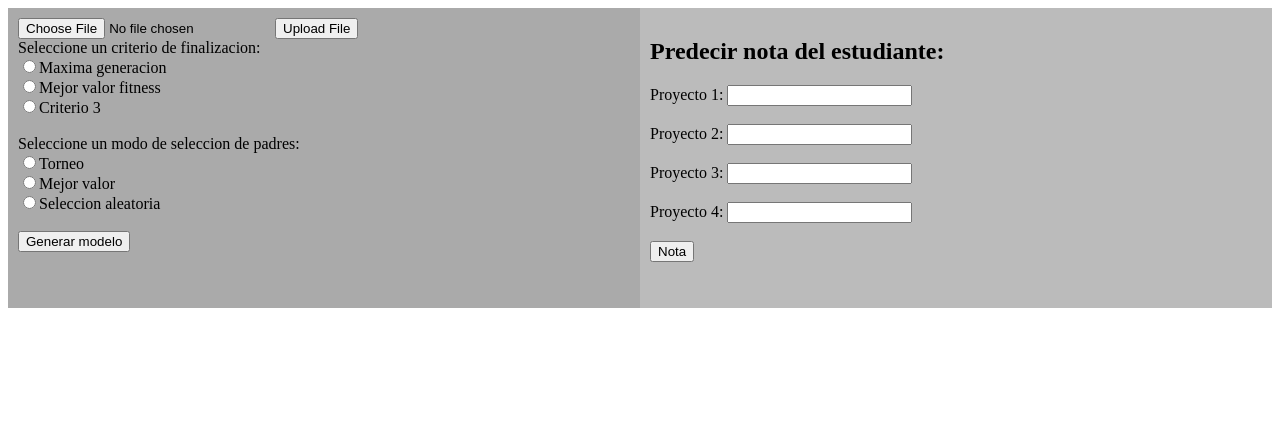
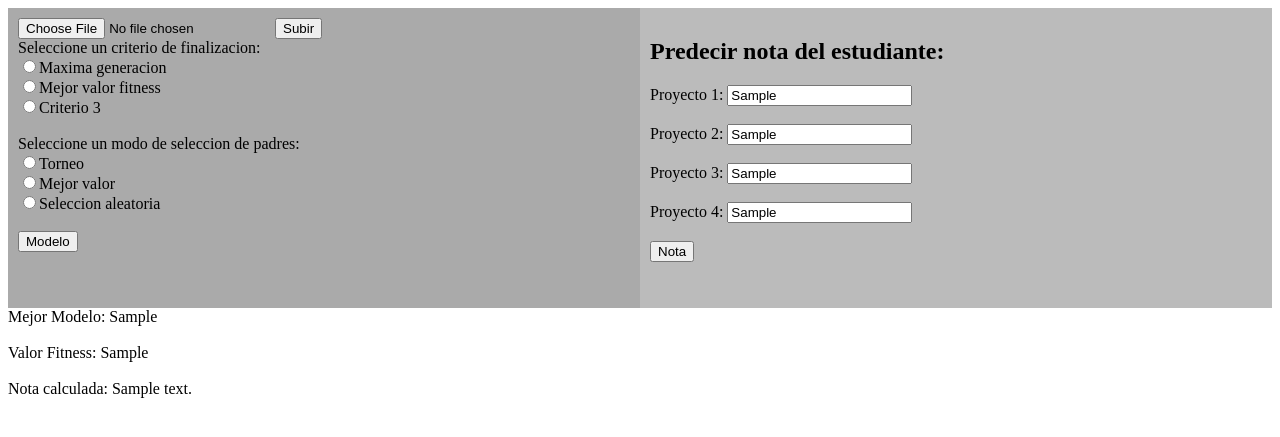
Before and after one commit to EliabLemus/IA_Practica1, a Flask app: template templates/form.html in a window 1280 px wide. Shown: the top 437 px of the page. Run offline with Flask 2, Linux system fonts and the light colour scheme; the template is opened without the code that fills it: most values are stand-ins (such as "Sample title", 1, 10 or a date in 2020).

Commit message:
add interaction calculated note

```diff
--- a/app.py
+++ b/app.py
@@ -2,17 +2,30 @@
 import csv
 import codecs
 from io import StringIO
-from genetic_algoritm import execute, printObject
+from genetic_algoritm import calculatedNote, execute, printObject,getBestSolution
+
 data_rows = []
 individuos = []
 finalization_criteria = {'max_generation': False,'best_value': False,'criteria_3': False}
 parents_choose = {'tournament': False,'best_value': False,'random': False}
-results = {'model_selected': ''}
+results = {}
+save_solution=[]
 # also importing the request module
 from flask import Flask, render_template, request, jsonify
 
 app = Flask(__name__)
 app.debug = True
+app.after_request
+def add_header(r):
+    """
+    Add headers to both force latest IE rendering engine or Chrome Frame,
+    and also to cache the rendered page for 10 minutes.
+    """
+    r.headers["Cache-Control"] = "no-cache, no-store, must-revalidate"
+    r.headers["Pragma"] = "no-cache"
+    r.headers["Expires"] = "0"
+    r.headers['Cache-Control'] = 'public, max-age=0'
+
 
 # # home route
 @app.route("/", methods=['GET', 'POST'])
@@ -26,17 +39,23 @@ def form():
            return render_template('form.html', fileName = ' ',file_content = 'hola',finalization_criteria=finalization_criteria,parents_choose=parents_choose)
 
     if request.method == 'POST':
-        if request.form.get('Generar modelo') == 'generate_model':
+        if request.form.get('Modelo') == 'Modelo' or request.form.get('Subir') == 'Subir':
+            print('generate+model')
+            if request.files['loadFile'].filename == '':
+                print('no file')
+                return render_template('form.html',file_content = 'hola',finalization_criteria=finalization_criteria,parents_choose=parents_choose,results=results)
                         # Request radio buttons
             finalization_criteria_value=request.form['finalization_criteria']
             parents_choose_value=request.form['choose_parents']
 
 
             parents_choose[parents_choose_value] = True
+
             finalization_criteria[finalization_criteria_value] = True
+            # print('father choose:', father_choose)
 
-            # print('father choose:', father_choose)
             f = request.files['loadFile']
+            print('f:',f)
             fstring = StringIO(f.read().decode())
             reader = csv.DictReader(fstring, delimiter=',')
             file_up =''
@@ -46,7 +65,7 @@ def form():
             print('finalization_criteria_value',finalization_criteria_value)
 
             options = {'parents_option': parents_choose_value, 'finalization_criteria_option': finalization_criteria_value}
-
+            results = {}
             results = execute(list_of_dicts,options=options)
 
 
@@ -54,13 +73,29 @@ def form():
 
         elif request.form.get('Nota') == 'Nota':
             #Projects score
+
             p1=request.form.get('proyecto1')
             p2=request.form.get('proyecto2')
             p3=request.form.get('proyecto3')
             p4=request.form.get('proyecto4')
-            print('p1,p2,p3,p4',p1,p2,p3,p4)
-            return render_template('form.html', fileName = ' ',file_content = 'hola',finalization_criteria=finalization_criteria,parents_choose=parents_choose)
+            model=request.form.get('hmodel_selected')
+            fitness=request.form.get('hfitness_value')
+
+
+            if model == None:
+                model=getBestSolution()
+            else:
+                new_model = model.strip("[").strip("]").split(",")
+                print('model:',new_model)
+                print('hmodel_selected:',new_model)
+                model=[float(i) for i in new_model]
+
+            result_score = calculatedNote(model,[float(p1),float(p2),float(p3),float(p4)])
+            results = {'calculated_note': result_score,'fitness_value': fitness, 'model_selected': model,
+                       'proyecto1': p1, 'proyecto2': p2, 'proyecto3': p3, 'proyecto4': p4}
+            return render_template('form.html', fileName = ' ',file_content = 'hola',finalization_criteria=finalization_criteria,parents_choose=parents_choose,results=results)
         else:
             print(request.form)
             print('else')
-            return render_template('form.html', fileName = ' ',file_content = 'hola',finalization_criteria=finalization_criteria,parents_choose=parents_choose)
+            results = {}
+            return render_template('form.html', fileName = ' ',file_content = 'hola',finalization_criteria=finalization_criteria,parents_choose=parents_choose,results=results)
--- a/genetic_algoritm.py
+++ b/genetic_algoritm.py
@@ -1,7 +1,9 @@
 import random, functools, operator, math
 data_rows=[]
 # individuals_population=[]
-max_generations = 500
+max_generations = 100
+global_population = 500
+best_solution = [0.16394592305796651, 0.1371219182443406, 0.289936743604601, 0.40379898519615676]
 
 class Solution:
     def __init__(self, solution_proposed = [], fitnessValue = 0):
@@ -18,6 +20,8 @@ class Row:
 def getSolutions(low, high, size):
     return [random.uniform(low, high) for _ in range(size)]
 
+def getBestSolution():
+    return best_solution
 # Return an array of arrays with random values
 def getPopulation(numberOfSolutions, size):
     """
@@ -65,7 +69,7 @@ def fitnessValue(N=0,data_rows=[],solution=[]):
     return result
 
 
-def buildPopulation(file_rows=[],population=40):
+def buildPopulation(file_rows=[],population=global_population):
     """
     file_rows: Data from csv file
     population: number of initial population to work
@@ -219,7 +223,7 @@ def mutate(solution):
     return solution
 def execute(file_rows=[],population=20,options=[]):
     data_rows = file_rows
-    population = buildPopulation(file_rows=data_rows,population=100)
+    population = buildPopulation(file_rows=data_rows,population=global_population)
     generation = 0
     stop = check_criteria(generation,criteria_option=options['finalization_criteria_option'],population=population)
     while(stop != True):
@@ -232,8 +236,6 @@ def execute(file_rows=[],population=20,options=[]):
     population.sort(key=lambda x: x.fitnessValue, reverse=False)
     print('Menor valor fitness:',population[0].fitnessValue)
     printObject(population[0])
-    population.sort(key=lambda x: x.fitnessValue, reverse=True)
-    print('Mayor valor fitness:',population[0].fitnessValue)
     return {'model_selected': population[0].solution_proposed, 'fitness_value': population[0].fitnessValue}
 def test_function():
     parents=[]
--- a/templates/form.html
+++ b/templates/form.html
@@ -33,7 +33,7 @@
                 <div class="column" style="background-color:#aaa;">
                     <div>
                       <input type="file" name="loadFile" id="fileToUpload" >
-                      <input type="submit" value="Upload File" name="Upload File">
+                      <input type="submit" value="Subir" name="Subir">
                     </div>
                     <div>
                         Seleccione un criterio de finalizacion:<br>
@@ -47,22 +47,34 @@
                             <label><input type="radio" name="choose_parents" value="best_value" {%if parents_choose['best_value'] == True %}checked= True {% endif %}>Mejor valor</label><br>
                             <label><input type="radio" name="choose_parents" value="random" {%if parents_choose['random'] == True %}checked= True {% endif %}>Seleccion aleatoria</label><br><br>
                         </div>
-                    <input type="submit" name="Generar modelo" value="Generar modelo">
+                    <input type="submit" name="Modelo" value="Modelo">
                 </div>
                 <div class="column" style="background-color:#bbb;">
                         <h2>Predecir nota del estudiante:</h2>
                             <label for="fname">Proyecto 1:</label>
-                            <input type="text" id="proyecto1" name="proyecto1"><br><br>
+                            <input type="text" id="proyecto1" name="proyecto1" {%if results['proyecto1']%} value="{{results['proyecto1']}}" {% endif %}><br><br>
                             <label for="proyecto2">Proyecto 2:</label>
-                            <input type="text" id="proyecto2" name="proyecto2"><br><br>
+                            <input type="text" id="proyecto2" name="proyecto2" {%if results['proyecto2']%} value="{{results['proyecto2']}}" {% endif %}><br><br>
                             <label for="proyecto3">Proyecto 3:</label>
-                            <input type="text" id="proyecto3" name="proyecto3"><br><br>
+                            <input type="text" id="proyecto3" name="proyecto3" {%if results['proyecto3']%} value="{{results['proyecto3']}}" {% endif %}><br><br>
                             <label for="proyecto4">Proyecto 4:</label>
-                            <input type="text" id="proyecto4" name="proyecto4"><br><br>
+                            <input type="text" id="proyecto4" name="proyecto4" {%if results['proyecto4']%} value="{{results['proyecto4']}}" {% endif %}><br><br>
                 <div>
                 <input type="submit" name="Nota" value="Nota">
                 </div>
                 </div>
           </form>
+          {%if results['model_selected'] %}
+          <input type = "hidden" id="hmodel_selected" name="hmodel_selected" value="{{results['model_selected']}}">
+          Mejor Modelo: {{results['model_selected']}} <br><br>
+          {%endif%}
+          {%if results['fitness_value'] %}
+          <input type = "hidden" id="hfitnes_value" name="hfitness_value" value={{results['fitness_value']}}>
+          Valor Fitness: {{results['fitness_value']}}<br><br>
+          {%endif%}
+          {%if results['calculated_note'] %}
+          <input type = "hidden" id="hcalculated_note" name="hcalculated_note">
+          Nota calculada: {{results['calculated_note']}}<br><br>
+          {%endif%}
     </body>
 </html>
```
